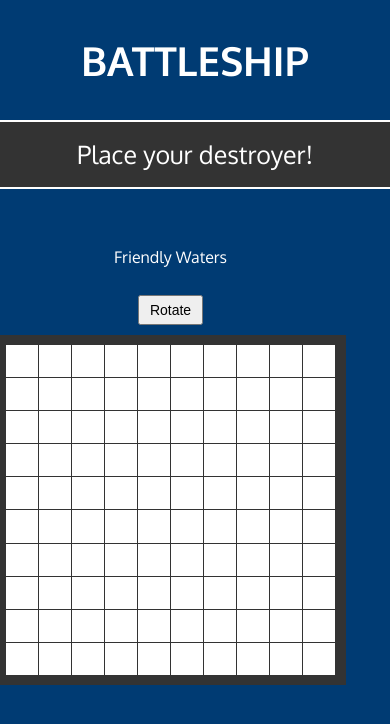
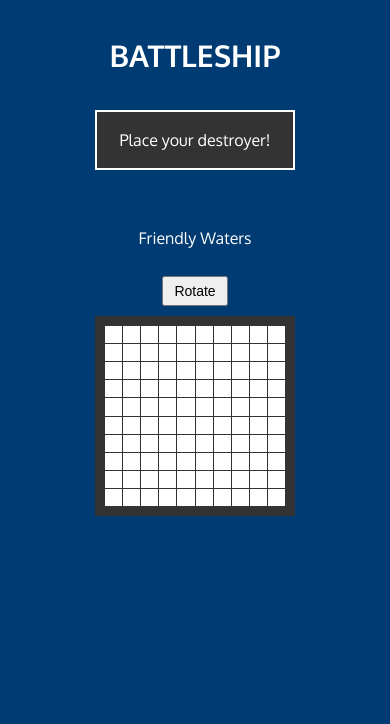
Before and after one commit to meleongg/battleship, a website built with webpack: page dist/index.html in a window 390 px wide. Built offline with Linux system fonts and the light colour scheme.

Commit message:
added media queries

```diff
--- a/src/styles/styles.css
+++ b/src/styles/styles.css
@@ -6,6 +6,13 @@ body {
     justify-content: center;
     align-content: center;
     color: #FFF;
+}
+
+#content {
+    display: flex;
+    flex-direction: column;
+    justify-content: center;
+    align-items: center;
 }
 
 header {
@@ -127,3 +134,59 @@ button:hover {
 .invalid-placement {
     background-color: #DC143C;
 }
+
+@media only screen and (max-width: 800px) {
+    #boards {
+        width: 80vw;
+        grid-template-columns: 1fr !important;
+    }
+
+    #your-board, #ai-board {
+        width: 350px;
+        height: 350px;
+    }
+
+    #status-container {
+        width: 400px;
+    }
+
+    #status-message {
+        font-size: 20px;
+    }
+
+    #title {
+        font-size: 34px;
+    }
+
+    .square > * {
+        font-size: 20px;
+    }
+}
+
+@media only screen and (max-width: 400px) {
+    #boards {
+        width: 65vw;
+        grid-template-columns: 1fr !important;
+    }
+
+    #your-board, #ai-board {
+        width: 200px;
+        height: 200px;
+    }
+
+    #status-container {
+        width: 200px;
+    }
+
+    #status-message {
+        font-size: 16px;
+    }
+
+    #title {
+        font-size: 30px;
+    }
+
+    .square > * {
+        font-size: 14px;
+    }
+}
```
Also changed, not shown: dist/main.js.
